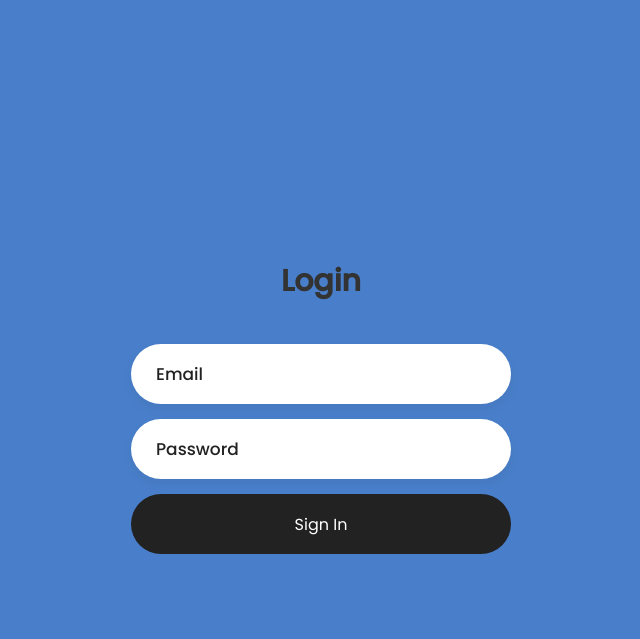
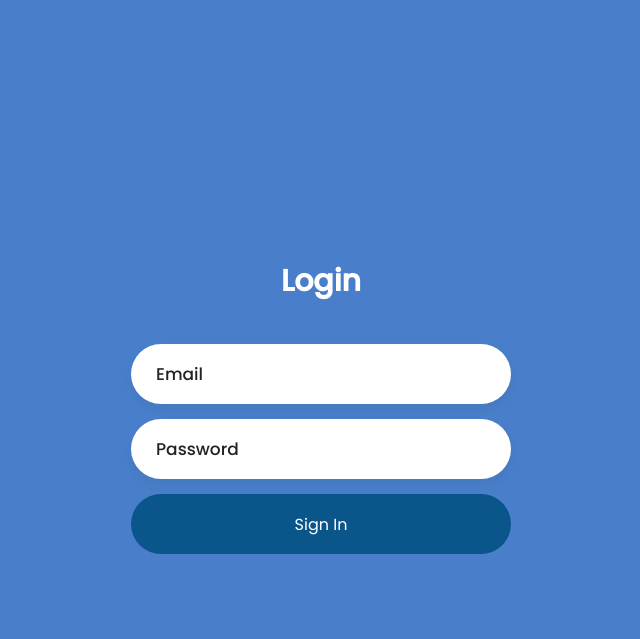
Before and after one commit to issamlka/SEBN_PROJ, a Laravel app: page /admin/login in a window 1280 px wide. Shown: the top 639 px of the page, without its empty margins (319-959 px from the left). Run offline with Laravel 12, Linux system fonts and the light colour scheme.

Commit message:
login_logout2

```diff
--- a/app/Http/Controllers/Auth/AuthenticatedSessionController.php
+++ b/app/Http/Controllers/Auth/AuthenticatedSessionController.php
@@ -16,7 +16,7 @@ class AuthenticatedSessionController extends Controller
      */
     public function create(): View
     {
-        return view('auth.login');
+        return view('admin.admin_login');
     }
 
     /**
--- a/app/Http/Middleware/AdminMiddleware.php
+++ b/app/Http/Middleware/AdminMiddleware.php
@@ -13,6 +13,6 @@ class AdminMiddleware
         if (Auth::check() && Auth::user()->role === 'admin') {
             return $next($request);
         }
-        return redirect('admin.login')->with('error', 'You do not have access to this page.');
+        return redirect('/admin/login')->with('error', 'You do not have access to this page.');
     }
 }
--- a/public/backend/admin_assets/assets/css/login_style.css
+++ b/public/backend/admin_assets/assets/css/login_style.css
@@ -26,7 +26,7 @@ body {
     margin: 20px 0 40px 0;
 }
 .login-header header {
-  color: #333;
+    color: #ffffff;
     font-size: 30px;
     font-weight: 600;
 }
@@ -78,7 +78,7 @@ section a {
 .submit-btn {
     width: 100%;
     height: 60px;
-  background: #222;
+    background: #0a568a;
     border: none;
     border-radius: 30px;
     cursor: pointer;
@@ -95,7 +95,7 @@ section a {
     cursor: pointer;
 }
 .submit-btn:hover {
-  background: #000;
+    background: #133d77;
     transform: scale(1.05, 1);
 }
 .sign-up-link {
--- a/resources/views/admin/indexpone.blade.php
+++ b/resources/views/admin/indexpone.blade.php
@@ -3,7 +3,7 @@
   <head>
     <meta charset="utf-8" />
     <meta http-equiv="X-UA-Compatible" content="IE=edge" />
-    <title>Sebn - table two</title>
+    <title>Sebn - table one</title>
     <meta name="description" content="Sufee Admin - HTML5 Admin Template" />
     <meta name="viewport" content="width=device-width, initial-scale=1" />
 
--- a/routes/web.php
+++ b/routes/web.php
@@ -13,18 +13,13 @@ use Illuminate\Support\Facades\Auth;
 use App\Http\Controllers\DataTableController;
 
 Route::get('/', function () {
-    return view('welcome');
+    return redirect('/admin/login');
 });
 
 Route::get('/dashboard', function () {
     return view('dashboard');
 })->middleware(['auth', 'verified'])->name('dashboard');
 
-Route::middleware('auth')->group(function () {
-    Route::get('/profile', [ProfileController::class, 'edit'])->name('profile.edit');
-    Route::patch('/profile', [ProfileController::class, 'update'])->name('profile.update');
-    Route::delete('/profile', [ProfileController::class, 'destroy'])->name('profile.destroy');
-});
 
 require __DIR__.'/auth.php';
 
@@ -41,7 +36,6 @@ Route::middleware(['auth', AdminMiddleware::class])->group(function () {
 
 Route::get('/admin/login', [LoginController::class, 'AdminLogin'])->name('admin.login');
 
-
 // Public routes (accessible to all users)
 Route::get('/yassin/data', [DataTableController::class, 'getUsers'])->name('users.data');
 Route::get('/users', function () {
```
Lines whose indentation alone changed are shown as unchanged.
